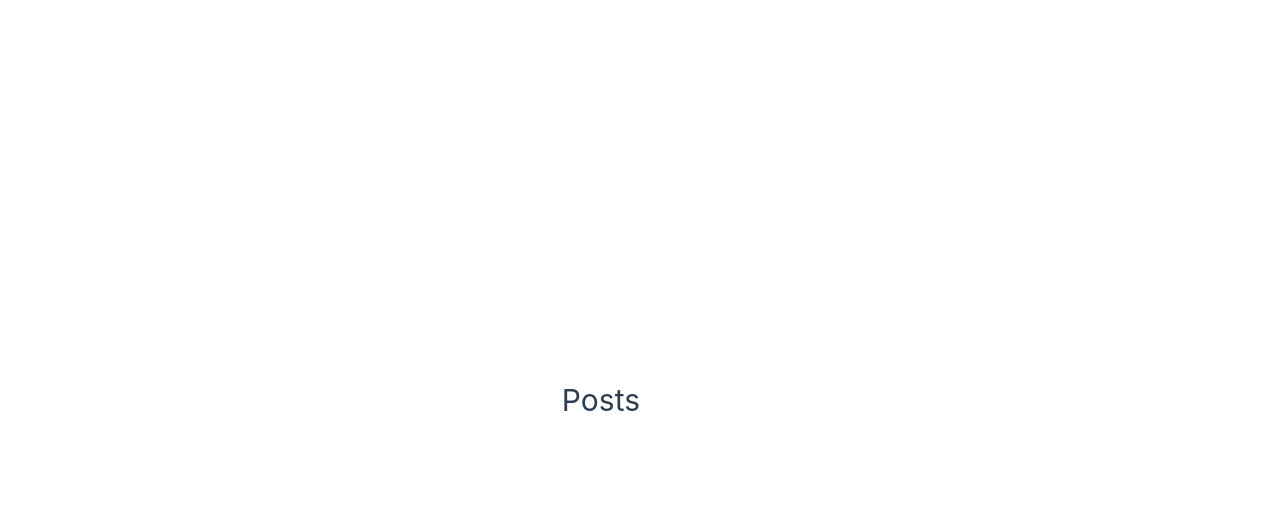
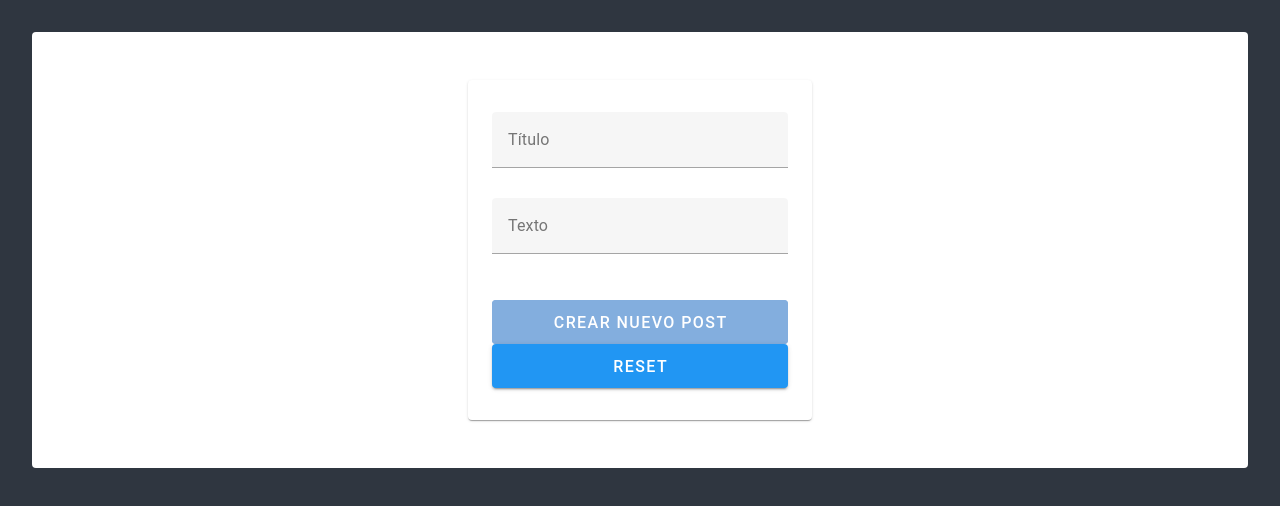
Before and after one commit to Suzu1412/api_for_vue_rails, a Vue app: page / in a window 1280 px wide. Shown: the top 506 px of the page. Built offline with nearby package versions, Linux system fonts and the light colour scheme.

Commit message:
Implementing First Form

```diff
--- a/package.json
+++ b/package.json
@@ -11,7 +11,8 @@
     "format": "prettier --write src/"
   },
   "dependencies": {
-    "vue": "^3.4.21"
+    "vue": "^3.4.21",
+    "vuetify": "^3.6.8"
   },
   "devDependencies": {
     "@rushstack/eslint-patch": "^1.8.0",
--- a/src/App.vue
+++ b/src/App.vue
@@ -1,6 +1,5 @@
 <script setup>
-import HelloWorld from './components/HelloWorld.vue'
-import TheWelcome from './components/TheWelcome.vue'
+
 import Posts from './components/Posts.vue'
 
 </script>
@@ -8,34 +7,13 @@ import Posts from './components/Posts.vue'
 <template>
   <main>
     <Posts />
-  </main>
+</main>
+
 </template>
 
-<style scoped>
-header {
-  line-height: 1.5;
-}
-
-.logo {
-  display: block;
-  margin: 0 auto 2rem;
-}
-
-@media (min-width: 1024px) {
-  header {
-    display: flex;
-    place-items: center;
-    padding-right: calc(var(--section-gap) / 2);
+<style>
+  html {
+    background-color: #2f3640;
+    padding: 2rem;
   }
-
-  .logo {
-    margin: 0 2rem 0 0;
-  }
-
-  header .wrapper {
-    display: flex;
-    place-items: flex-start;
-    flex-wrap: wrap;
-  }
-}
 </style>
--- a/src/components/Posts.vue
+++ b/src/components/Posts.vue
@@ -1,11 +1,165 @@
 <template>
-    <div>
-        <h1>Posts </h1>
-    </div>
-</template>
+<v-sheet class="pa-12" rounded>
+    <v-card class="mx-auto px-6 py-8" max-width="344">
+      <v-form ref ="form"
+        validate-on="input"
+        @submit.prevent="onSubmit"
+      >
+        <v-text-field
+          v-model="title"
+          :readonly="loading"
+          :rules="[required]"
+          class="mb-2"
+          label="Título"
+          clearable
+        ></v-text-field>
+
+        <v-text-field
+          v-model="body"
+          :readonly="loading"
+          :rules="[required]"
+          label="Texto"
+          placeholder="Ingresa el texto"
+          clearable
+        ></v-text-field>
+
+        <br>
+
+        <v-btn v-if="isEditing"
+          @click="updatePost"
+          :disabled="!form"
+          :loading="loading"
+          color="success"
+          size="large"
+          type="submit"
+          variant="elevated"
+          block
+        >
+          Actualizar Post
+        </v-btn>
+
+        <v-btn v-if="isEditing"
+          @click="cancelEdit"
+          :disabled="!form"
+          :loading="loading"
+          color="error"
+          size="large"
+          type="submit"
+          variant="elevated"
+          block
+        >
+          Cancelar
+        </v-btn>
+
+        <v-btn v-else
+          @click="createPost"
+          :disabled="!valid"
+          :loading="loading"
+          color="primary"
+          size="large"
+          type="submit"
+          variant="elevated"
+          block
+        >
+          Crear nuevo Post
+        </v-btn>
+
+        <v-btn
+          @click="reset"
+          color="info"
+          size="large"
+          type="submit"
+          variant="elevated"
+          block
+        >
+          Reset
+        </v-btn>
+
+      </v-form>
+    </v-card>
+  </v-sheet>
+  </template>
 
 
-<script setup>
+<script>
+    import { ref, onMounted } from 'vue'
+
+    const posts = ref([])
+    const API_URL = "http://localhost:3000/posts"
+
+    const updatePost = async() => {
+        return true;
+    }
+
+    const cancelEdit = () => {
+        return true;
+    }
+
+    const createPost = async() => {
+        const res = await fetch(API_URL, {
+            method: 'POST',
+            headers: {
+                'Content-Type': 'application/json'
+            },
+            body: JSON.stringify({
+                title: title.value,
+                body: body.value
+            })
+        } )
+
+        const dataResponse = await res.json()
+
+        posts.value.push(data);
+        title: null
+    }
+
+    export default {
+    data: () => ({
+      form: false,
+      title: null,
+      body: null,
+      valid: false,
+      loading: false,
+      isEditing: false,
+    }),
+
+    methods: {
+      async createPost () {
+        const { valid } = await this.$refs.form.validate()
+        if (!valid) return
+
+        console.log("Creando post");
+      },
+      async updatePost () {
+        console.log("Actualizando post");
+      },
+      reset () {
+        this.$refs.form.reset()
+      },
+      onInput(){
+        console.log("escribiendo");
+        valid = this.$refs.form.validate()
+      },
+
+
+      onSubmit () {
+
+        console.log("escribiendo");
+        valid = this.$refs.form.validate()
+        //const { valid } = this.$refs.form.validate()
+
+        //if (!valid) return
+
+        //this.loading = true
+
+        //setTimeout(() => (this.loading = false), 2000)
+      },
+      required (input) {
+        return !!input || 'Campo requerido'
+      },
+    }
+
+  }
 </script>
 
 <style scoped>
--- a/src/main.js
+++ b/src/main.js
@@ -1,6 +1,16 @@
-import './assets/main.css'
+
+// Vuetify
+import 'vuetify/styles'
+import { createVuetify } from 'vuetify'
+import * as components from 'vuetify/components'
+import * as directives from 'vuetify/directives'
 
 import { createApp } from 'vue'
 import App from './App.vue'
 
-createApp(App).mount('#app')
+const vuetify = createVuetify({
+    components,
+    directives,
+})
+
+createApp(App).use(vuetify).mount('#app')
```
Also changed, not shown: 1 other file (tests, documents, lock files or other folders).
